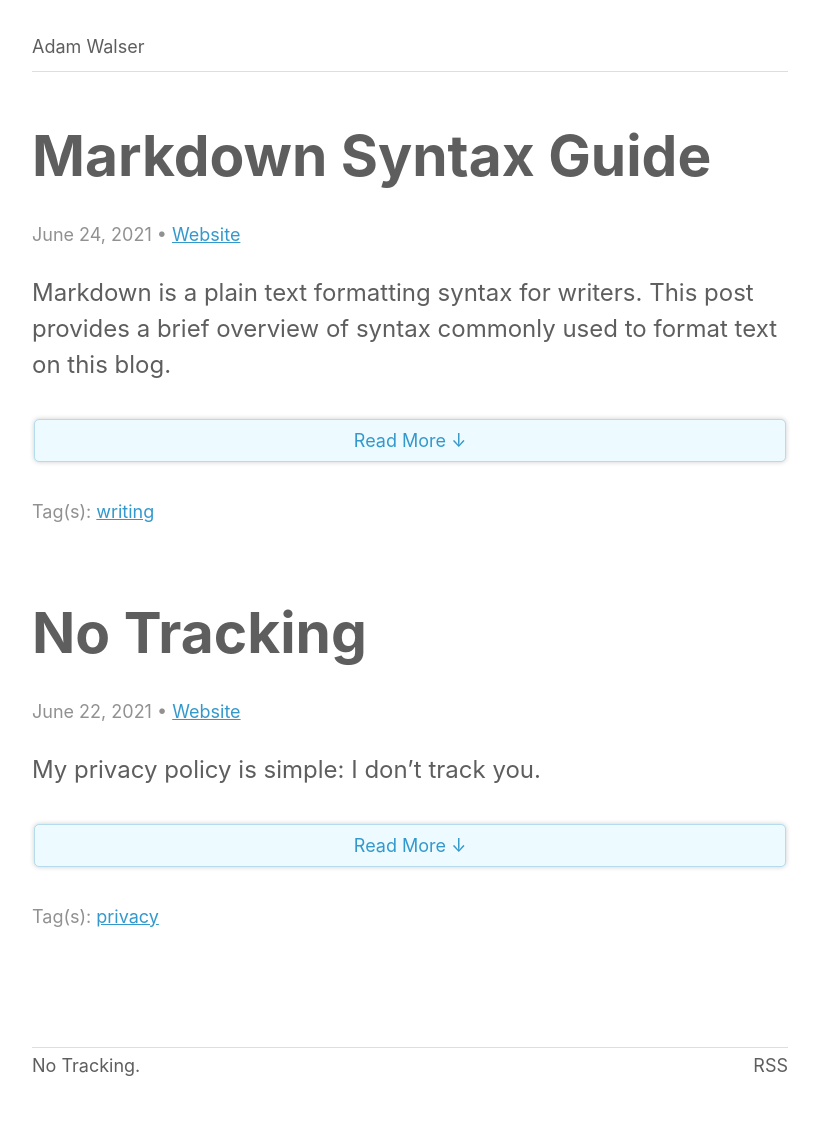
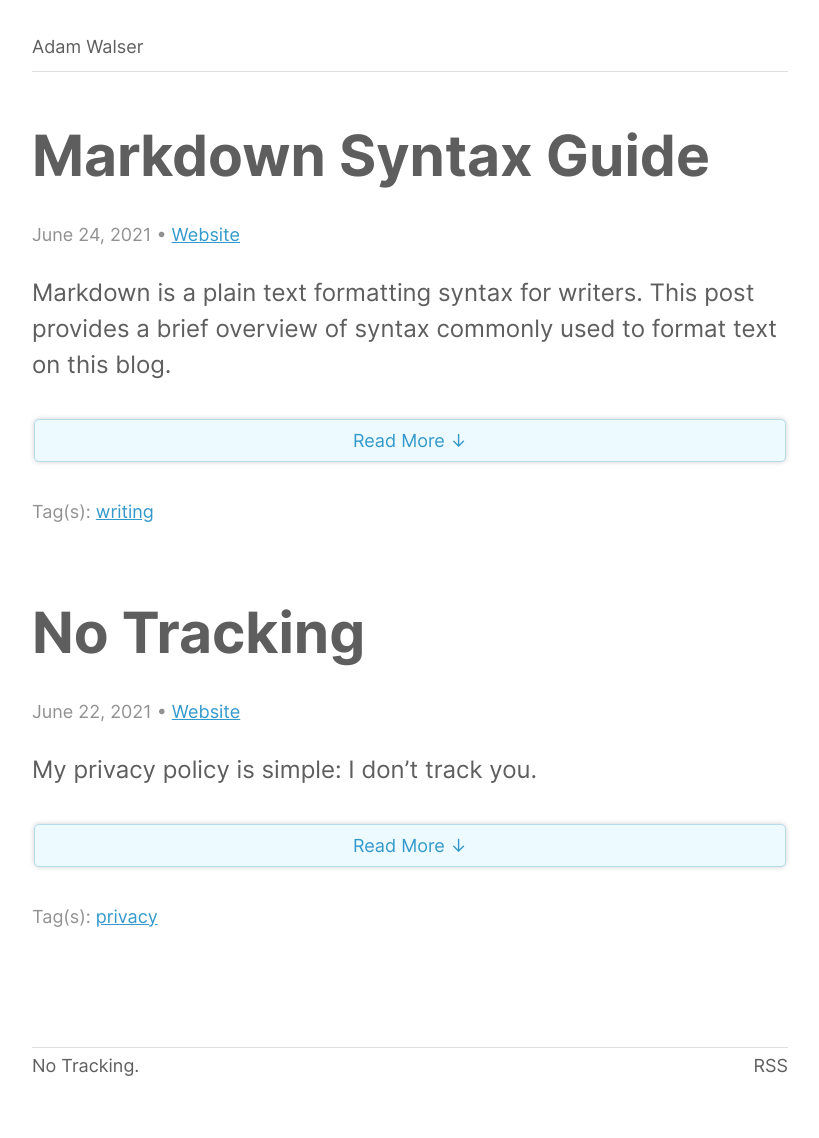
Before and after one commit to ajpwalser/ajpwalser.github.io, a Jekyll site: the page built from index.html, in a window 1280 px wide. Shown: the whole page, without its empty margins (230-1049 px from the left). Built offline with Jekyll 4.4.1, drawn with Linux system fonts in a browser that asks for light colours; the list of posts is cut into pages by our own code.

Commit message:
Update style.css

```diff
--- a/css/style.css
+++ b/css/style.css
@@ -1,3 +1,4 @@
+/* Inter 3.19 */
 @font-face {
   font-family: 'Inter';
   font-style:  normal;
@@ -69,35 +70,6 @@
        url('../inconsolata-v21-latin-700.svg#Inconsolata') format('svg'); /* Legacy iOS */
 }
 
-/* spectral-500 - latin */
-@font-face {
-  font-family: 'Spectral';
-  font-style: normal;
-  font-weight: 500;
-  src: url('../spectral-v7-latin-500.eot'); /* IE9 Compat Modes */
-  src: local(''),
-       url('../spectral-v7-latin-500.eot?#iefix') format('embedded-opentype'), /* IE6-IE8 */
-       url('../spectral-v7-latin-500.woff2') format('woff2'), /* Super Modern Browsers */
-       url('../spectral-v7-latin-500.woff') format('woff'), /* Modern Browsers */
-       url('../spectral-v7-latin-500.ttf') format('truetype'), /* Safari, Android, iOS */
-       url('../spectral-v7-latin-500.svg#Spectral') format('svg'); /* Legacy iOS */
-}
-
-/* spectral-700 - latin */
-@font-face {
-  font-family: 'Spectral';
-  font-style: normal;
-  font-weight: 700;
-  src: url('../spectral-v7-latin-700.eot'); /* IE9 Compat Modes */
-  src: local(''),
-       url('../spectral-v7-latin-700.eot?#iefix') format('embedded-opentype'), /* IE6-IE8 */
-       url('../spectral-v7-latin-700.woff2') format('woff2'), /* Super Modern Browsers */
-       url('../spectral-v7-latin-700.woff') format('woff'), /* Modern Browsers */
-       url('../spectral-v7-latin-700.ttf') format('truetype'), /* Safari, Android, iOS */
-       url('../spectral-v7-latin-700.svg#Spectral') format('svg'); /* Legacy iOS */
-}
-
-
 
 /* Colours */
 
@@ -116,7 +88,7 @@
 /* Body */
 
 body {
-	font-family: -apple-system, BlinkMacSystemFont, Segoe UI, Helvetica, Arial, sans-serif, Apple Color Emoji, Segoe UI Emoji, Segoe UI Symbol;
+	font-family: 'Inter', -apple-system, BlinkMacSystemFont, Segoe UI, Helvetica, Arial, sans-serif, Apple Color Emoji, Segoe UI Emoji, Segoe UI Symbol;
 	font-size: 100%;
 	line-height: 1.3;
 	background-color: var(--background);
```
